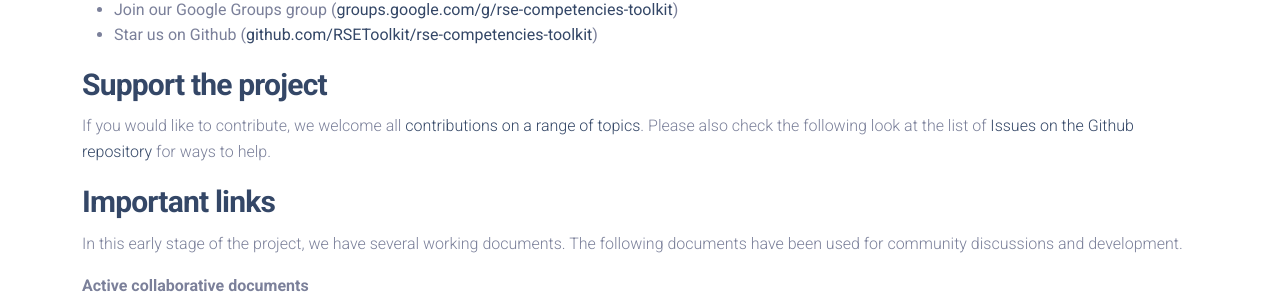
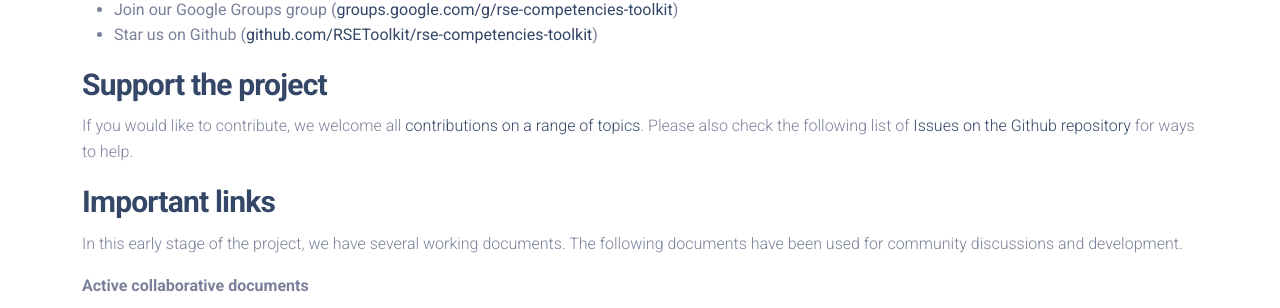
Before and after one commit to RSEToolkit/rse-competencies-toolkit, a Jekyll site: the page built from about.md, in a window 1280 px wide. Shown: the part 835-1143 px from the top of the page. Built offline with Jekyll 4.4.1, drawn with Linux system fonts in a browser that asks for light colours; nearby versions of some CDN libraries; a script that is not in the unit is left out.

Commit message:
fix typos

```diff
--- a/_layouts/home.html
+++ b/_layouts/home.html
@@ -180,7 +180,8 @@
               "Recruitment": 4,
               "Resource management (time, budget)": 7,
               "Strategy": 4,
-              "Domain expertise": 3,
+            },
+            "Domain expertise": {
               "Research methodologies": 1,
               "Developing domain-specific training": 2
             },
--- a/about.md
+++ b/about.md
@@ -28,21 +28,24 @@
 
 ### Support the project
 
-If you would like to contribute, we welcome all [contributions on a range of topics](https://github.com/RSEToolkit/rse-competencies-toolkit/tree/main#support-needed). Please also check the following look at the list of [Issues on the Github repository](https://github.com/RSEToolkit/rse-competencies-toolkit/issues) for ways to help.
+If you would like to contribute, we welcome all [contributions on a range of topics](https://github.com/RSEToolkit/rse-competencies-toolkit/tree/main#support-needed). Please also check the following list of [Issues on the Github repository](https://github.com/RSEToolkit/rse-competencies-toolkit/issues) for ways to help.
 
 ### Important links
 
 In this early stage of the project, we have several working documents. The following documents have been used for community discussions and development.
 
 **Active collaborative documents**
+
 * [Collaborative meeting notes (Google Docs)](https://docs.google.com/document/d/1D1RhtnZ9CTTkSaornYE3l3I1JAqZfEWiiW8nADV9kEw/edit?usp=sharing)
 * [Slide deck (Google Slides)](https://docs.google.com/presentation/d/10jG8FYFAyKD8FI_MNo9RTqFUHg4A9e5jB_iHpA_Ut3A/edit?usp=sharing)
 
 **Working documents for the framework**
+
 * [Skills framework (Google Docs)](https://docs.google.com/spreadsheets/d/1M8f9luJrc3w4rz4lD-cEpJUfi6qigh9PBk7Fm5sq_jQ/edit?usp=sharing)
 * [Skills framework (JSON)](https://github.com/RSEToolkit/rse-competencies-toolkit/blob/main/_data/skills.json)
 * [Resources for professional development (Google Sheets)](https://docs.google.com/spreadsheets/d/1bHagH4hibAlPJ1inuaZMu-0tmNtjXoJeVPzGFwwWh0U/edit?usp=sharing)
 * [Skill levels (Google Docs)](https://docs.google.com/document/d/1syrY4gyaAcNuONK0ANUiHgHcbJ3P9RoqSjy57AjUsuM/edit#heading=h.nlkwx70wrmf)
 
 **Notes from community sessions and engagement**
+
 * [Notes from RSECon23 Unconference sessions (Google Docs)](https://docs.google.com/document/d/1BTShiFZ7tYu5TcYa5xb5WGoxL_CD69qSVX_h1qrsuG8/edit?usp=sharing)
```
